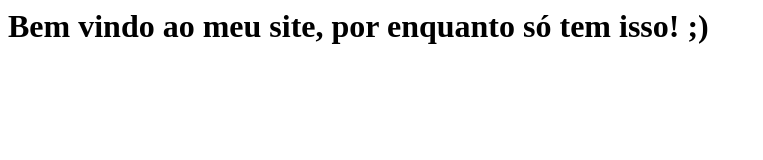
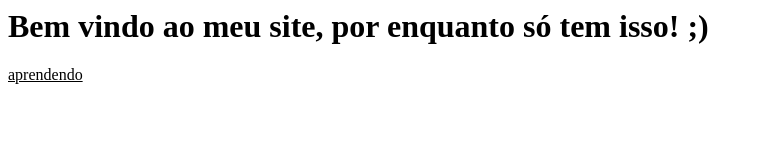
Before and after one commit to Ga-Candido/Ga-Candido.github.io, a plain HTML site: page index.html in a window 1280 px wide. Shown: the whole page, without its empty margins (0-763 px from the left). Drawn offline with Linux system fonts and the light colour scheme.

Commit message:
aprendendo

```diff
--- a/index.html
+++ b/index.html
@@ -1,3 +1,5 @@
 <h1>
 Bem vindo ao meu site, por enquanto só tem isso! ;)
 </h1>
+
+<u>aprendendo<u/>
```
